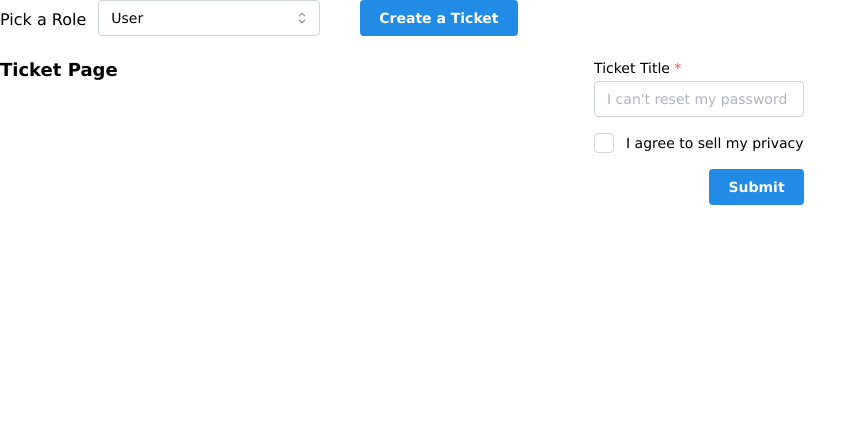
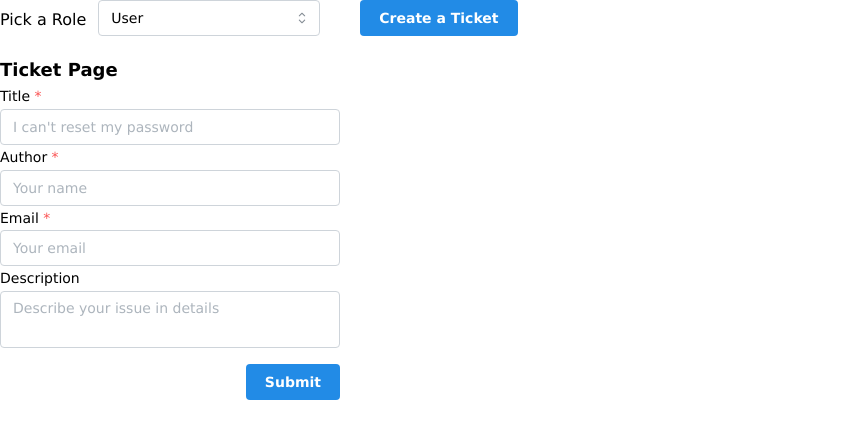
Before and after one commit to em0227/Jila, a Next.js app in the folder frontend/: page /ticket in a window 1280 px wide. Shown: the top 438 px of the page, without its empty margins (0-867 px from the left). Built offline with nearby package versions, Linux system fonts and the light colour scheme.

Commit message:
form look complete

```diff
--- a/frontend/app/ticket/page.js
+++ b/frontend/app/ticket/page.js
@@ -1,16 +1,22 @@
 "use client";
 
 import React from "react";
-import { TextInput, Checkbox, Button, Group, Box } from "@mantine/core";
+import { TextInput, Button, Group, Box, Textarea } from "@mantine/core";
 import { useForm } from "@mantine/form";
 
+//TODO create utils to fire requsets
+//TODO admin should be able to update ticket in id page
+//TODO admin can add replies
+//TODO write test for create ticket & validation
+//TODO write test only admin can see ticket list
 const Ticket = () => {
   const form = useForm({
     mode: "uncontrolled",
     initialValues: {
       title: "",
       email: "",
-      termsOfService: false,
+      author: "",
+      description: "",
     },
 
     validate: {
@@ -19,24 +25,42 @@ const Ticket = () => {
   });
 
   return (
-    <div className="mt-5 flex">
+    <div className="mt-5">
       <h1 className="text-lg font-bold">Ticket Page</h1>
 
-      <Box maw={340} mx="auto">
+      <Box maw={340}>
         <form onSubmit={form.onSubmit((values) => console.log(values))}>
           <TextInput
             withAsterisk
-            label="Ticket Title"
+            label="Title"
             placeholder="I can't reset my password"
             key={form.key("title")}
             {...form.getInputProps("title")}
           />
 
-          <Checkbox
-            mt="md"
-            label="I agree to sell my privacy"
-            key={form.key("termsOfService")}
-            {...form.getInputProps("termsOfService", { type: "checkbox" })}
+          <TextInput
+            withAsterisk
+            label="Author"
+            placeholder="Your name"
+            key={form.key("author")}
+            {...form.getInputProps("author")}
+          />
+
+          <TextInput
+            withAsterisk
+            label="Email"
+            placeholder="Your email"
+            key={form.key("email")}
+            {...form.getInputProps("email")}
+          />
+
+          <Textarea
+            placeholder="Describe your issue in details"
+            label="Description"
+            autosize
+            minRows={2}
+            key={form.key("description")}
+            {...form.getInputProps("description")}
           />
 
           <Group justify="flex-end" mt="md">
```
Also changed, not shown: frontend/app/ticket/[id].js (added).
